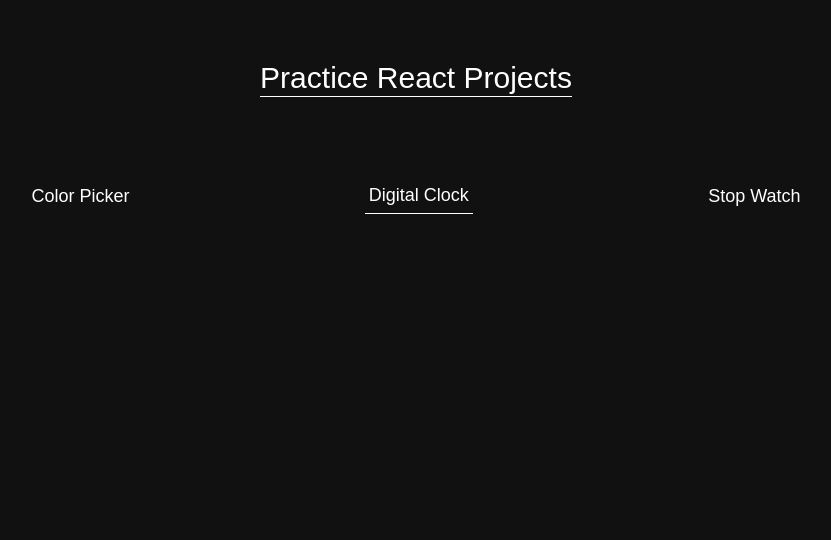
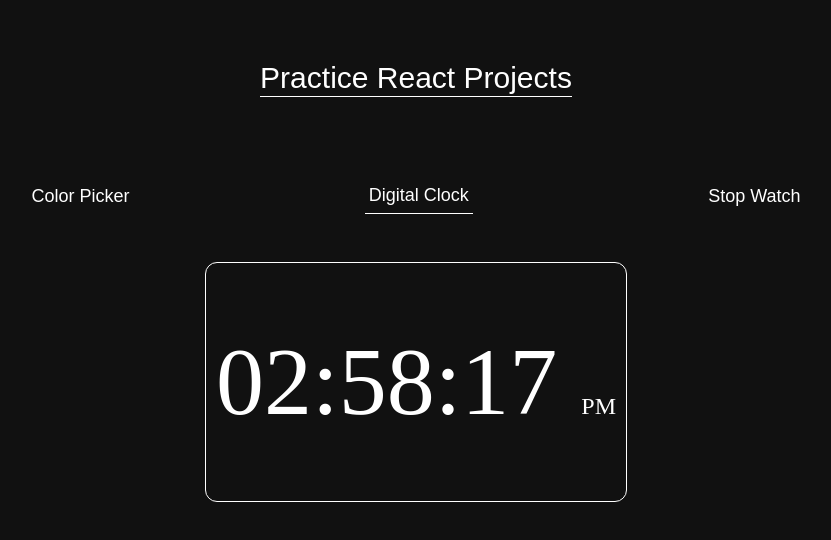
Before and after one commit to ig-ayush/React-projects, a React (Vite) app: page / in a window 1280 px wide. Both pictures are taken after a click on the button "Digital Clock". Shown: the top 540 px of the page, without its empty margins (224-1055 px from the left). Built offline with nearby package versions, Linux system fonts and the light colour scheme.

Commit message:
Completed the digital clock Component

```diff
--- a/src/App.jsx
+++ b/src/App.jsx
@@ -1,5 +1,6 @@
   import { useState } from "react";
   import ColorPicker from "./Components/ColorPicker";
+  import DigitalClock from "./Components/DigitalClock";
 
   function App() {
 
@@ -11,8 +12,9 @@
       setProject(project);
     }
 
-    const digitalClock = ()=>{
+    const digitalClock = (project)=>{
       setBordeB("btn-2");
+      setProject(project);
     }
 
     const stopWatch = ()=>{
@@ -27,6 +29,10 @@
           <ColorPicker />
         );
 
+        case "Digital-clock" :
+          return (
+            <DigitalClock />
+          )
         default : null
       }
     }
@@ -51,7 +57,7 @@
 
             <button id="btn-2"
               className={`cursor-pointer ${borderB == 'btn-2' ? 'border-b' : `border-none`} p-1`}
-              onClick={() => digitalClock()}
+              onClick={() => digitalClock("Digital-clock")}
                 >Digital Clock
             </button>
 
--- /dev/null
+++ b/src/Components/DigitalClock.jsx
@@ -0,0 +1,40 @@
+import { useEffect, useState } from "react";
+
+function DigitalClock() {
+
+    const [time,setTime] = useState(new Date);
+    let isPm = false;
+    useEffect(()=>{
+        setInterval(()=>{
+            setTime(new Date);
+        },1000);
+    },[]);
+
+    function DisplayTime() {
+        let hour = time.getHours();
+        let minutes = time.getMinutes();
+        let seconds = time.getSeconds();
+
+        isPm = hour >= 12;
+        hour = hour % 12 || 12;
+
+        const FormateTime = (time) => (time < 10 ? `0${time}` : time);
+
+        return(
+            `${FormateTime(hour)}:${FormateTime(minutes)}:${FormateTime(seconds)}`
+        )
+    }
+    return(
+        <>
+            <main id="clock" className="w-screen h-auto m-2 flex justify-center items-center">
+                <div id="cloc-con" className="w-1/3 border h-[30vh] flex justify-center items-center rounded-xl">
+                    <h1 id="time" className="font-[Orbitron] text-8xl" >
+                        {DisplayTime()} <span className="text-2xl">{isPm ? `PM` : `AM`}</span>
+                    </h1>
+                </div>
+            </main>
+        </>
+    )
+}
+
+export default DigitalClock;
```
